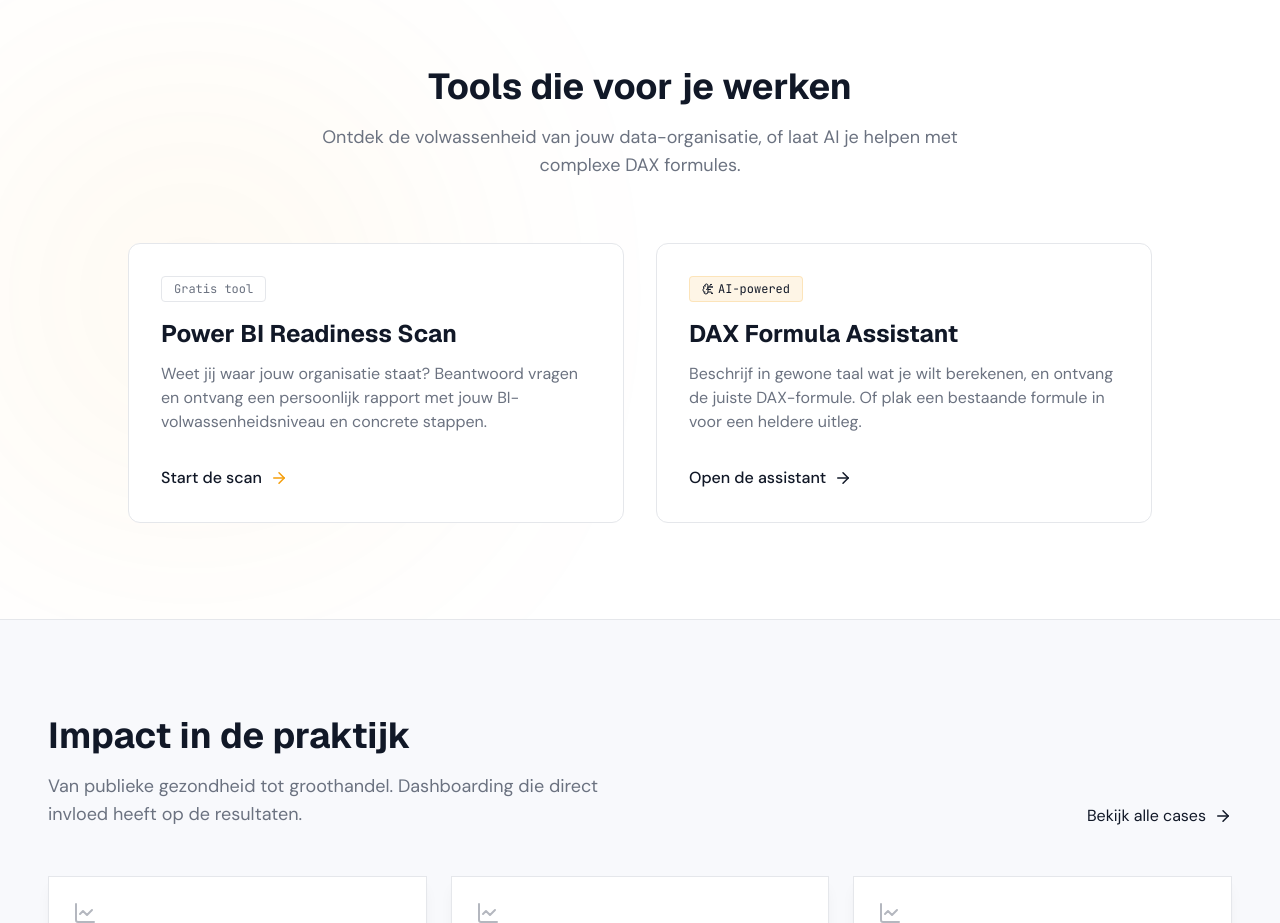
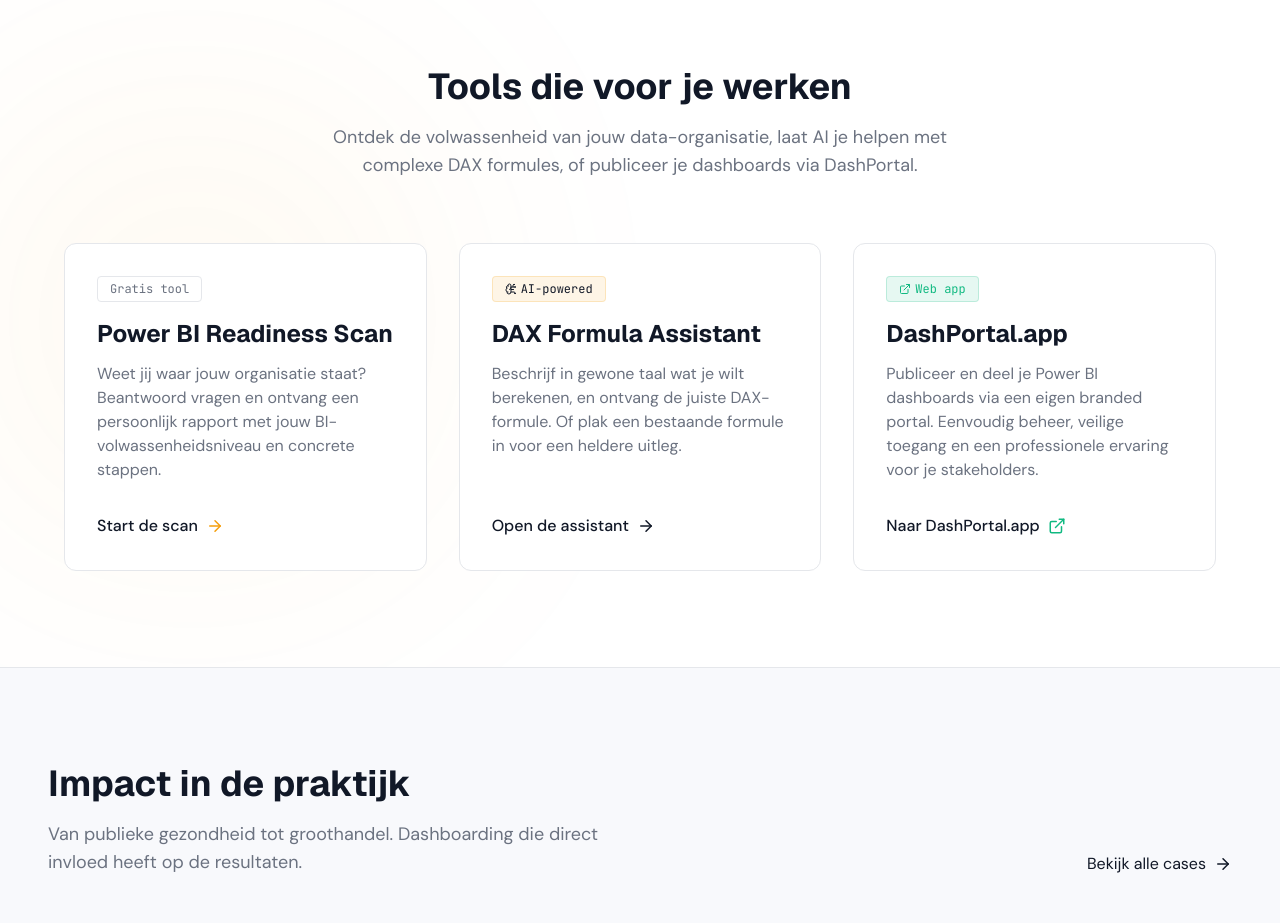
Before and after one commit to hollandsinzicht/powerbistudio, a Next.js app: page / in a window 1280 px wide. Shown: the part 1460-2383 px from the top of the page. Built offline with nearby package versions, Linux system fonts and the light colour scheme.

Commit message:
Add DashPortal.app tool block to homepage

```diff
--- a/src/app/page.tsx
+++ b/src/app/page.tsx
@@ -1,6 +1,6 @@
 import Image from "next/image";
 import Link from "next/link";
-import { ArrowRight, CheckCircle2, BarChart3, Database, BrainCircuit, LineChart } from "lucide-react";
+import { ArrowRight, CheckCircle2, BarChart3, Database, BrainCircuit, LineChart, ExternalLink } from "lucide-react";
 
 export default function Home() {
   return (
@@ -111,11 +111,11 @@
           <div className="text-center max-w-2xl mx-auto mb-16">
             <h2 className="text-4xl font-display font-bold mb-4">Tools die voor je werken</h2>
             <p className="text-[var(--text-secondary)] text-lg">
-              Ontdek de volwassenheid van jouw data-organisatie, of laat AI je helpen met complexe DAX formules.
+              Ontdek de volwassenheid van jouw data-organisatie, laat AI je helpen met complexe DAX formules, of publiceer je dashboards via DashPortal.
             </p>
           </div>
 
-          <div className="grid grid-cols-1 md:grid-cols-2 gap-8 max-w-5xl mx-auto">
+          <div className="grid grid-cols-1 md:grid-cols-3 gap-8 max-w-6xl mx-auto">
 
             {/* Tool 1 */}
             <div className="group border border-[var(--border)] bg-[var(--surface)] p-8 rounded-xl hover:border-[var(--accent)] hover:shadow-[0_0_30px_rgba(59,130,246,0.1)] transition-all flex flex-col h-full cursor-pointer">
@@ -148,6 +148,24 @@
                 <Link href="/tools/dax-assistant" className="text-[var(--text-primary)] font-medium flex items-center gap-2 group-hover:gap-3 transition-all">
                   Open de assistant <ArrowRight size={18} className="text-[var(--accent-warm)]" />
                 </Link>
+              </div>
+            </div>
+
+            {/* Tool 3 */}
+            <div className="group border border-[var(--border)] bg-[var(--surface)] p-8 rounded-xl hover:border-[#10b981] hover:shadow-[0_0_30px_rgba(16,185,129,0.1)] transition-all flex flex-col h-full cursor-pointer">
+              <div className="flex items-center gap-3 mb-4">
+                <span className="bg-[rgba(16,185,129,0.1)] text-[#10b981] text-xs font-mono px-3 py-1 border border-[rgba(16,185,129,0.2)] rounded flex items-center gap-1">
+                  <ExternalLink size={12} /> Web app
+                </span>
+              </div>
+              <h3 className="text-2xl font-display font-bold mb-3 group-hover:text-[#10b981] transition-colors">DashPortal.app</h3>
+              <p className="text-[var(--text-secondary)] mb-8 flex-grow">
+                Publiceer en deel je Power BI dashboards via een eigen branded portal. Eenvoudig beheer, veilige toegang en een professionele ervaring voor je stakeholders.
+              </p>
+              <div className="mt-auto">
+                <a href="https://dashportal.app" target="_blank" rel="noopener noreferrer" className="text-[var(--text-primary)] font-medium flex items-center gap-2 group-hover:gap-3 transition-all">
+                  Naar DashPortal.app <ExternalLink size={18} className="text-[#10b981]" />
+                </a>
               </div>
             </div>
 
```
